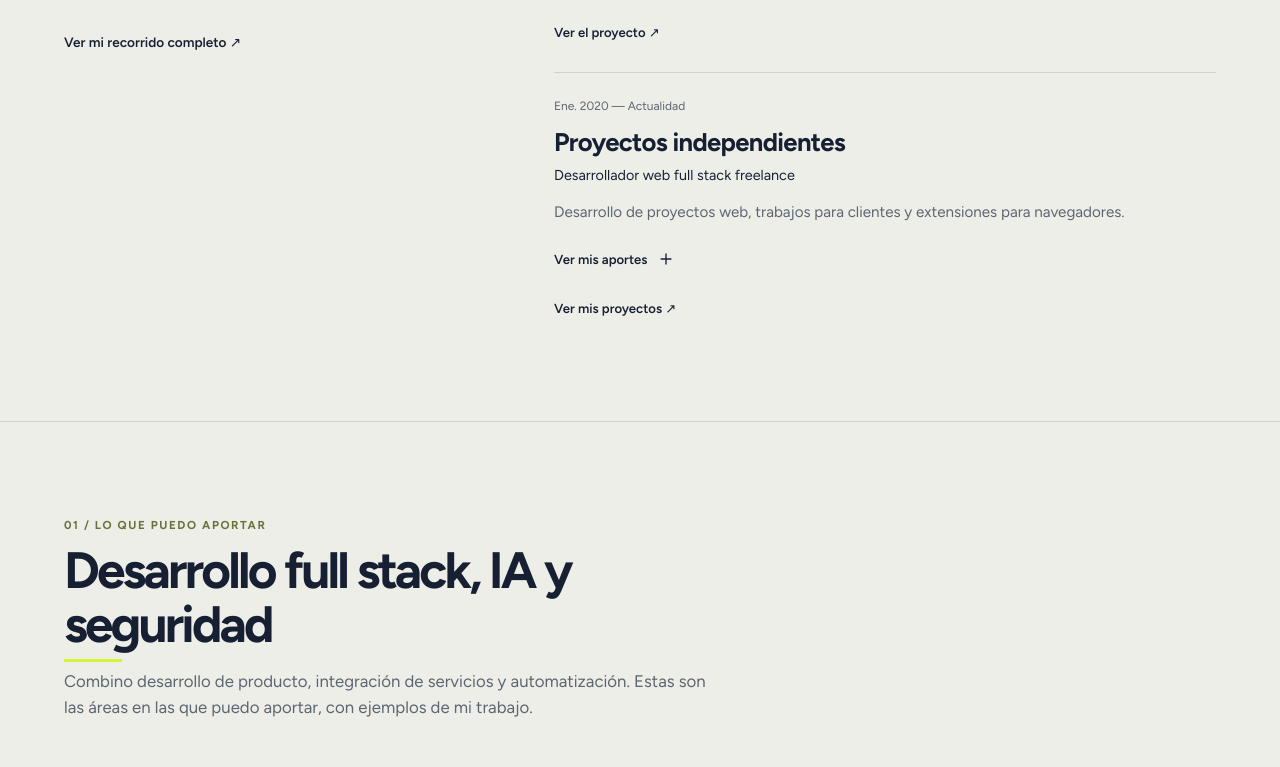
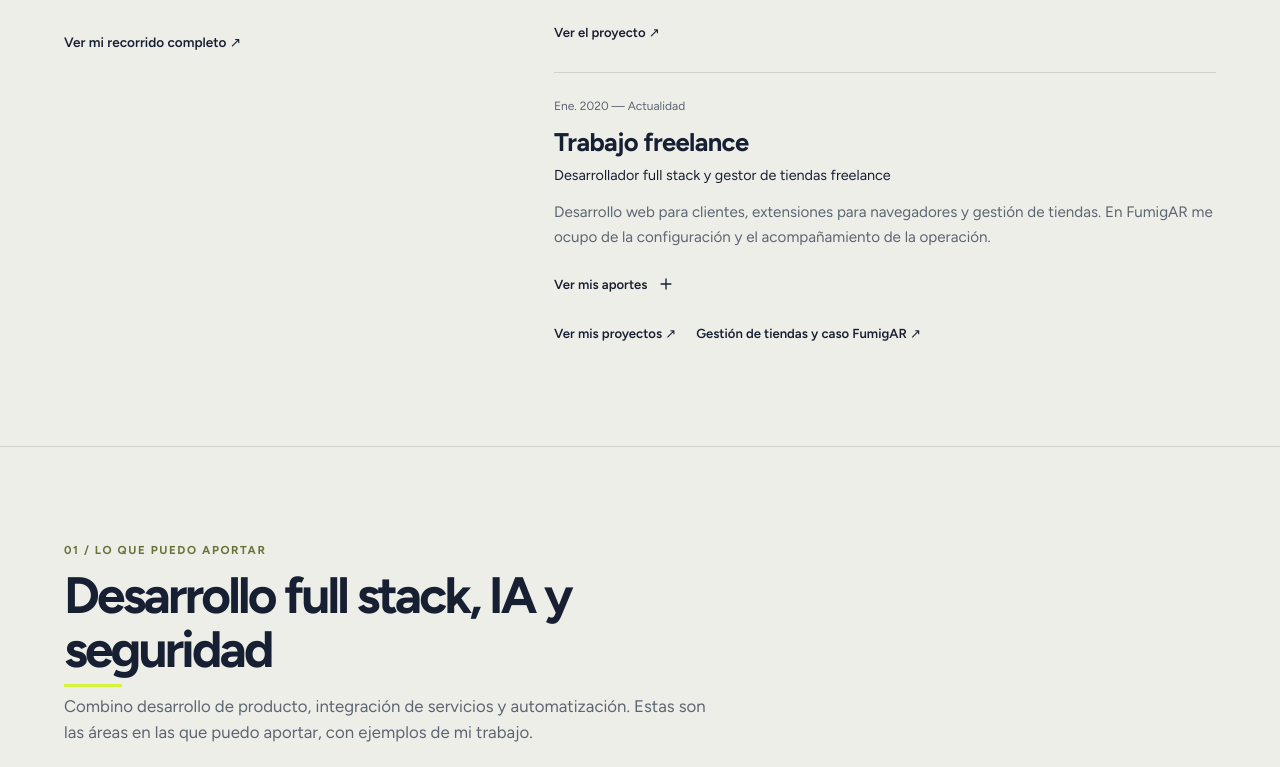
Before and after one commit to Pedro-2577/portfolio-2025, a Vue app: page / in a window 1280 px wide. Shown: the part 1220-1987 px from the top of the page. Built offline with nearby package versions, Linux system fonts and the light colour scheme.

Commit message:
content: include FumigAR store management within freelance experience

```diff
--- a/src/PortfolioWorkbench.vue
+++ b/src/PortfolioWorkbench.vue
@@ -14,7 +14,7 @@ const copy = {
     collapse: 'Ocultar aportes',
     entries: [
       { match: 'VendoAlgo', title: 'VendoAlgo', summary: 'Participé en la construcción de la plataforma desde cero y sigo trabajando en su evolución junto al equipo.', route: 'project/vendoalgo', link: 'Ver el proyecto' },
-      { match: 'Proyectos independientes', title: 'Proyectos independientes', summary: 'Desarrollo de proyectos web, trabajos para clientes y extensiones para navegadores.', route: 'projects', link: 'Ver mis proyectos' },
+      { match: 'Proyectos independientes', title: 'Trabajo freelance', summary: 'Desarrollo web para clientes, extensiones para navegadores y gestión de tiendas. En FumigAR me ocupo de la configuración y el acompañamiento de la operación.', route: 'projects', link: 'Ver mis proyectos', serviceLink: 'Gestión de tiendas y caso FumigAR' },
     ],
   },
   en: {
@@ -26,7 +26,7 @@ const copy = {
     collapse: 'Hide contributions',
     entries: [
       { match: 'VendoAlgo', title: 'VendoAlgo', summary: 'I helped build the platform from scratch and continue developing it with the team.', route: 'project/vendoalgo', link: 'View the project' },
-      { match: 'Independent projects', title: 'Independent projects', summary: 'Web development, client work and browser extensions.', route: 'projects', link: 'View my projects' },
+      { match: 'Independent projects', title: 'Freelance work', summary: 'Client web development, browser extensions and store management. At FumigAR, I handle configuration and ongoing operational support.', route: 'projects', link: 'View my projects', serviceLink: 'Store management and the FumigAR case' },
     ],
   },
 };
@@ -59,7 +59,10 @@ const experience = computed(() => {
             <summary><span class="contributions-closed">{{ t.expand }}</span><span class="contributions-open">{{ t.collapse }}</span><svg viewBox="0 0 20 20" fill="none" stroke="currentColor" stroke-width="1.5" aria-hidden="true"><path d="M10 4v12M4 10h12"/></svg></summary>
             <ul><li v-for="item in entry.items" :key="item">{{ item }}</li></ul>
           </details>
-          <a class="text-link experience-project-link" :href="'#' + entry.route" @click.prevent="emit('navigate', entry.route)">{{ entry.link }} <span aria-hidden="true">↗</span></a>
+          <div class="experience-preview-links">
+  <a class="text-link experience-project-link" :href="'#' + entry.route" @click.prevent="emit('navigate', entry.route)">{{ entry.link }} <span aria-hidden="true">↗</span></a>
+            <a v-if="entry.serviceLink" class="text-link experience-project-link" href="#services" @click.prevent="emit('navigate', 'services')">{{ entry.serviceLink }} <span aria-hidden="true">↗</span></a>
+          </div>
         </article>
       </div>
     </div>
@@ -91,6 +94,7 @@ const experience = computed(() => {
 .contributions-open, .experience-preview-details[open] .contributions-closed { display: none; }
 .experience-preview-details[open] .contributions-open { display: inline; }
 .experience-preview-details ul { display: grid; gap: 10px; margin: 8px 0 18px; padding-left: 18px; color: var(--muted); font-size: .88rem; line-height: 1.65; }
+.experience-preview-links { display: flex; flex-wrap: wrap; gap: 8px 20px; }
 .experience-project-link { display: inline-block; padding-block: 6px; color: var(--ink); font-size: .82rem; font-weight: 600; line-height: 1.5; }
 .experience-preview :is(a, summary):focus-visible { outline: 2px solid #749b2e; outline-offset: 4px; border-radius: 2px; }
 @media (max-width: 960px) {
--- a/src/profile.js
+++ b/src/profile.js
@@ -31,10 +31,12 @@ export const professionalProfile = {
       },
       {
         "period": "Ene. 2020 — Actualidad",
-        "role": "Desarrollador web full stack freelance",
+        "role": "Desarrollador full stack y gestor de tiendas freelance",
         "organization": "Proyectos independientes",
         "items": [
           "Diseño y desarrollo plataformas web con Vue.js, Node.js y PHP/MySQL, con foco en interfaces responsive y UX/UI.",
+          "Gestiono tiendas en VendoAlgo. En FumigAR configuré el catálogo, la presentación, los envíos y las funciones de facturación y Mercado Libre.",
+          "Configuro actualizaciones de precios a partir de los costos del proveedor, capacito a los usuarios y doy soporte y seguimiento a incidencias.",
           "Desarrollo y publico extensiones para navegadores en Chrome Web Store.",
           "Colaboré en Cinematch en el diseño, la estructuración y la integración de componentes de la plataforma."
         ]
@@ -252,10 +254,12 @@ export const professionalProfile = {
       },
       {
         "period": "Jan 2020 — Present",
-        "role": "Freelance full-stack web developer",
+        "role": "Freelance full-stack developer and store manager",
         "organization": "Independent projects",
         "items": [
           "Design and build web platforms using Vue.js, Node.js and PHP/MySQL, focusing on responsive interfaces and UX/UI.",
+          "Manage VendoAlgo stores. At FumigAR, I configured the catalog, presentation, shipping, invoicing and Mercado Libre features.",
+          "Configure price updates based on supplier costs, train users and provide support and issue follow-up.",
           "Develop and publish browser extensions on the Chrome Web Store.",
           "Contributed to Cinematch through interface design, platform structure and component integration."
         ]
```
